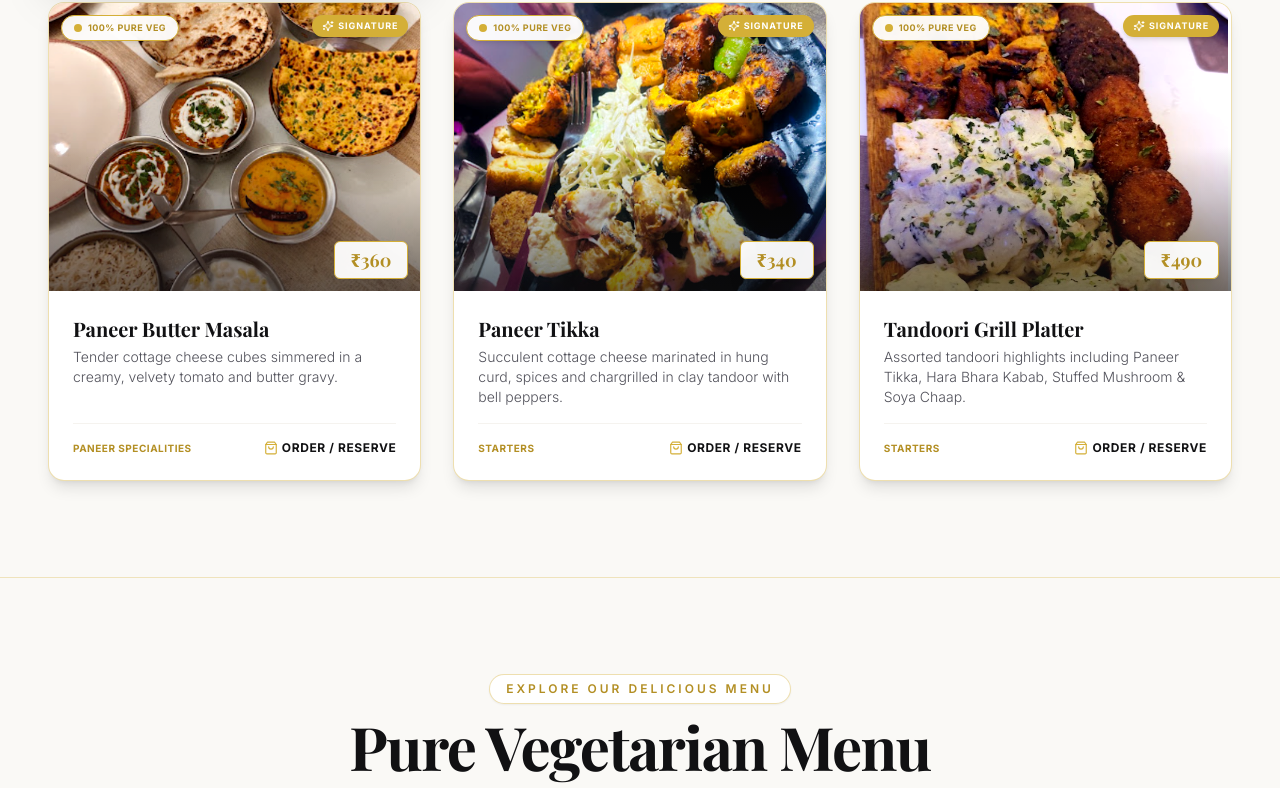
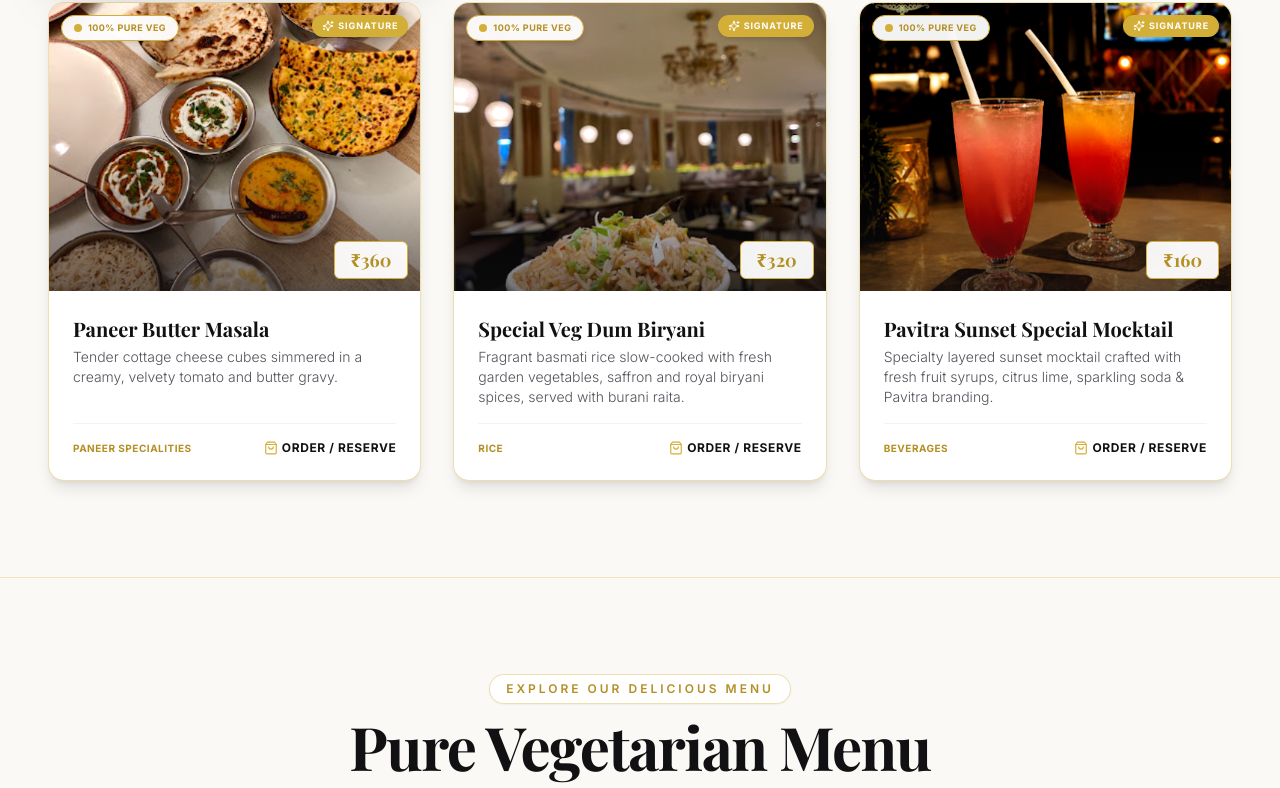
Before and after one commit to sumitxcman/The-pavitra, a Next.js app: page / in a window 1280 px wide. Shown: the part 3053-3841 px from the top of the page. Built offline with nearby package versions, Linux system fonts and the light colour scheme; a web font is replaced by a local one.

Commit message:
Feature 6 maximum-variety signature dishes with 100% unique photos in SignatureDishes

```diff
--- a/src/components/SignatureDishes.tsx
+++ b/src/components/SignatureDishes.tsx
@@ -10,8 +10,8 @@ export const SignatureDishes: React.FC = () => {
     'Dal Makhani',
     'Corn Cheese Pizza',
     'Paneer Butter Masala',
-    'Paneer Tikka',
-    'Tandoori Grill Platter',
+    'Special Veg Dum Biryani',
+    'Pavitra Sunset Special Mocktail',
   ];
 
   const signatureItems = MENU_ITEMS.filter((item) => signatureNames.includes(item.name))
```
